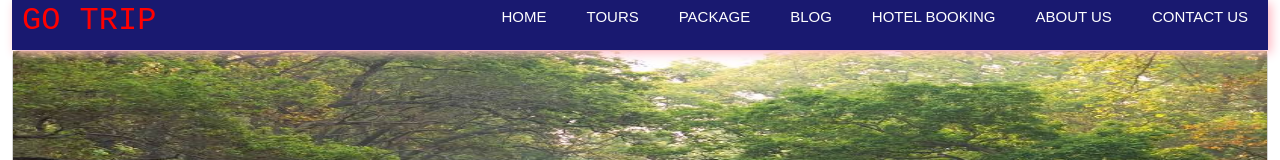
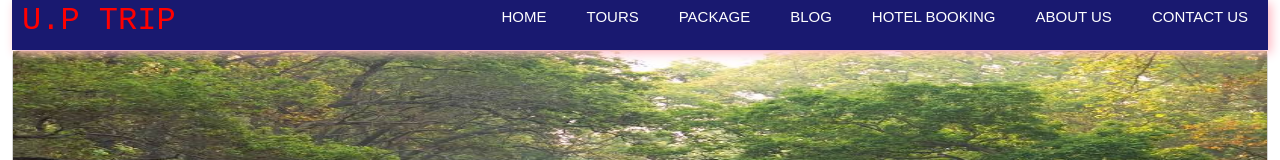
Before and after one commit to Ajahruddin-Alam/Go-Trip, a plain HTML site: page index.html in a window 1280 px wide. Shown: the top 160 px of the page. Drawn offline with nearby package versions, Linux system fonts and the light colour scheme.

Commit message:
update to main

```diff
--- a/index.html
+++ b/index.html
@@ -46,7 +46,7 @@
     <!--Header Section-->
     <header class="cointainer-fluid">
         <section class="nav-bar">
-            <div class="logo"><h2>GO TRIP</h2></div>
+            <div class="logo"><h2>U.P TRIP</h2></div>
            <nav class="nav-list">
             <ul class="menu">
                 <li class="About"><a class="nav-link" href="#">Home</a></li>
```
